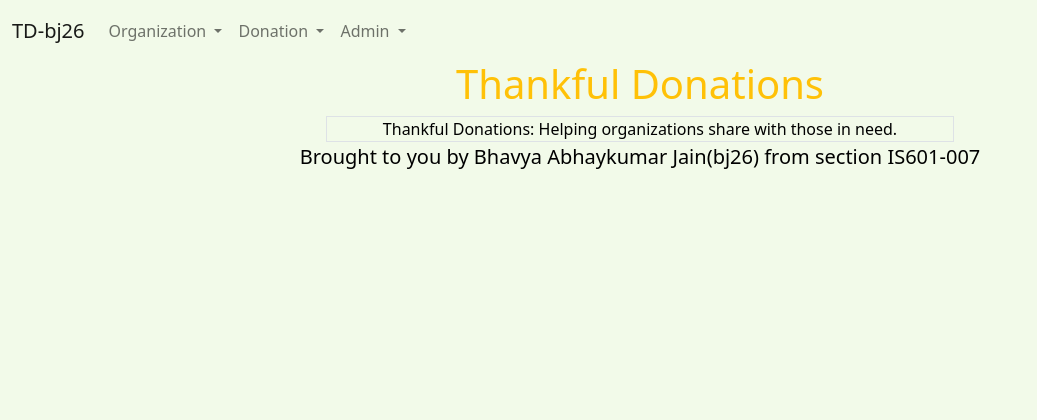
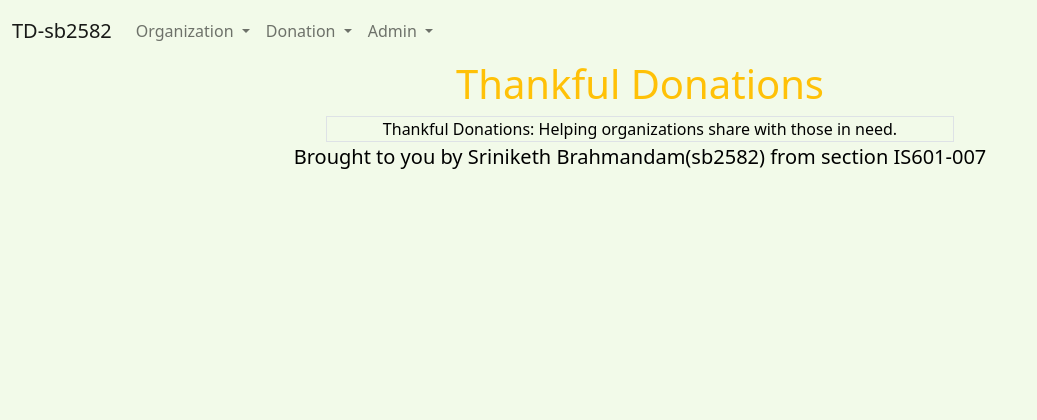
Before and after one commit to SrinikethBrahmandam/sb2582-is601-007, a Flask app: page / in a window 1280 px wide. Shown: the top 420 px of the page, without its empty margins (0-1037 px from the left). Run offline with Flask 3, Linux system fonts and the light colour scheme.

Commit message:
adding file

```diff
--- a/MP3/templates/index.html
+++ b/MP3/templates/index.html
@@ -23,7 +23,7 @@
     <div class="w-50 mx-auto bg-light text-center caption border">
         Thankful Donations: Helping organizations share with those in need.
     </div>
-    <div class="lead text-center btyb">Brought to you by Bhavya Abhaykumar Jain(bj26) from
+    <div class="lead text-center btyb">Brought to you by Sriniketh Brahmandam(sb2582) from
         section IS601-007
     </div>
 </div>
--- a/MP3/templates/nav.html
+++ b/MP3/templates/nav.html
@@ -1,7 +1,7 @@
 <nav class="navbar navbar-expand-lg bg-light">
     <div class="container-fluid">
         {# TODO replace my ucid mt85 with your ucid in the below a tag #}
-        <a class="navbar-brand" href="{{url_for('home.index')}}">TD-bj26</a>
+        <a class="navbar-brand" href="{{url_for('home.index')}}">TD-sb2582</a>
         <button class="navbar-toggler" type="button" data-bs-toggle="collapse"
             data-bs-target="#navbarSupportedContent"
             aria-controls="navbarSupportedContent" aria-expanded="false"
```
Also changed, not shown: MP3/views/admin.py (+8 -8 lines).
